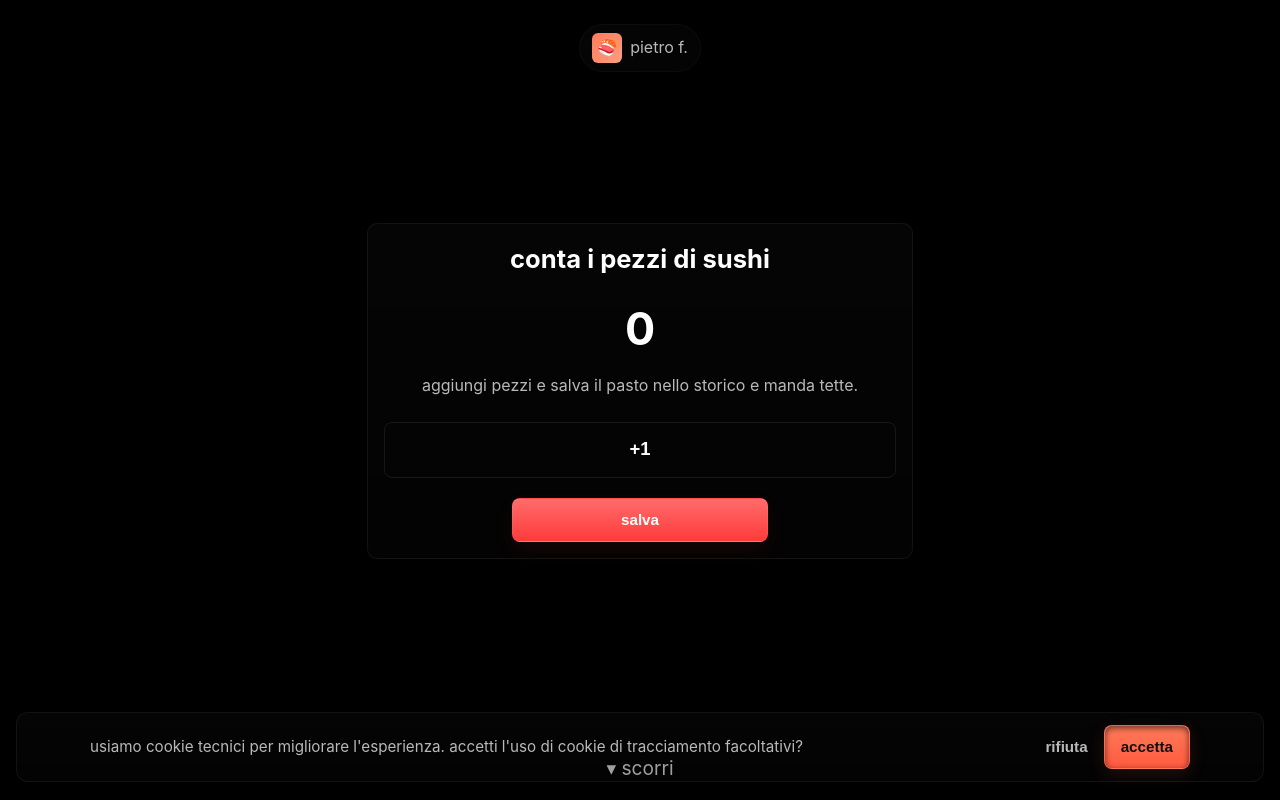
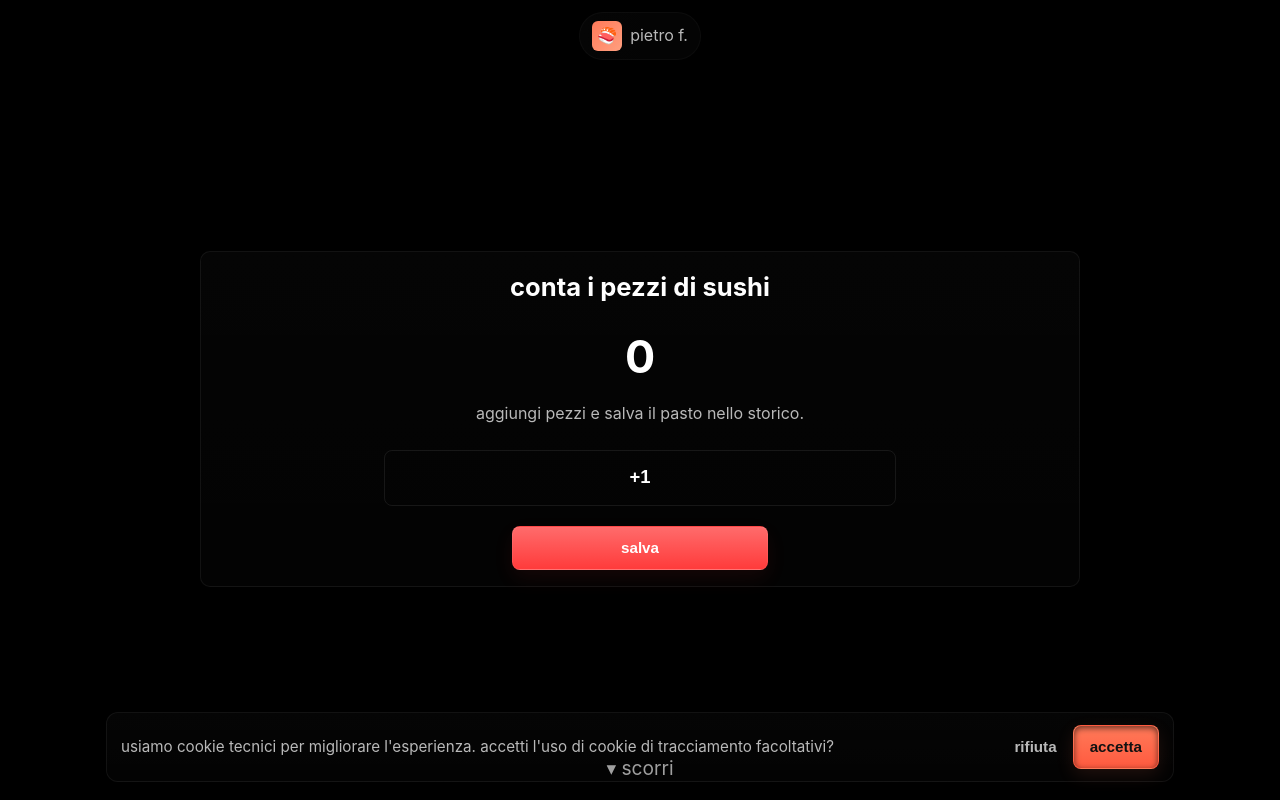
Before and after one commit to pietropietropietropietro/sushicounter, a plain HTML site: page index.html in a window 1280 px wide. Drawn offline with Linux system fonts and the light colour scheme.

Commit message:
Ottimizzazione layout per iOS e centratura elementi

```diff
--- a/index.css
+++ b/index.css
@@ -52,11 +52,15 @@ body{
 /* App container */
 .app{
 	max-width:var(--max-width);
+	width: 100%;
 	margin:0 auto;
 	text-align:center;
 	flex:1;
 	display:flex;
 	flex-direction:column;
+	min-height: 100vh;
+	padding-top: calc(env(safe-area-inset-top) + 60px); /* spazio per header */
+	padding-bottom: env(safe-area-inset-bottom);
 }
 
 /* Headings */
@@ -348,9 +352,15 @@ input:focus, textarea:focus, select:focus{outline:3px solid rgba(255,255,255,0.0
 /* Responsive */
 @media (max-width:720px){
 	body{padding:16px}
-	.history{max-height:360px}
+	.history{
+		max-height: calc(100vh - 180px - env(safe-area-inset-top) - env(safe-area-inset-bottom));
+		padding-bottom: calc(env(safe-area-inset-bottom) + 16px);
+	}
 	.history-thumb{flex-basis:48px;height:48px}
 	.btn{padding:8px 12px;font-size:0.92rem}
+	.card{
+		margin-bottom: calc(env(safe-area-inset-bottom) + 16px);
+	}
 }
 
 /* extra small screens: stack buttons and make them stretch */
@@ -441,12 +451,15 @@ input:focus, textarea:focus, select:focus{outline:3px solid rgba(255,255,255,0.0
 	align-items:center;
 	justify-content:center;
 	gap:12px;
-	padding:24px 18px;
+	padding: calc(env(safe-area-inset-top) + 12px) 18px 12px;
 	position:fixed;
 	top:0;
 	left:0;
 	right:0;
 	z-index:10;
+	background: linear-gradient(to bottom, rgba(0,0,0,0.8) 0%, rgba(0,0,0,0) 100%);
+	backdrop-filter: blur(8px);
+	-webkit-backdrop-filter: blur(8px);
 }
 .logo-pill{display:inline-flex;align-items:center;gap:8px;padding:8px 12px;border-radius:999px;background:linear-gradient(90deg, rgba(255,255,255,0.02), rgba(255,255,255,0.015));border:1px solid rgba(255,255,255,0.03)}
 .logo-mark{width:30px;height:30px;border-radius:6px;background:linear-gradient(135deg,var(--accent),#ff9f7f);display:flex;align-items:center;justify-content:center;color:#111;font-weight:700}
@@ -461,7 +474,7 @@ input:focus, textarea:focus, select:focus{outline:3px solid rgba(255,255,255,0.0
 	position:fixed;
 	left:16px;
 	right:16px;
-	bottom:18px;
+	bottom: calc(env(safe-area-inset-bottom) + 18px);
 	background:linear-gradient(180deg, rgba(255,255,255,0.02), rgba(255,255,255,0.01));
 	border:1px solid rgba(255,255,255,0.06);
 	padding:12px 14px;
@@ -471,6 +484,8 @@ input:focus, textarea:focus, select:focus{outline:3px solid rgba(255,255,255,0.0
 	display:flex;
 	align-items:center;
 	justify-content:center;
+	margin: 0 auto;
+	max-width: calc(var(--max-width) - 32px);
 }
 .cookie-inner{display:flex;gap:12px;align-items:center;justify-content:space-between;max-width:1100px;width:100%}
 .cookie-text{color:var(--text-muted);font-size:0.95rem}
@@ -498,6 +513,8 @@ body {
 	align-items: center;
 	justify-content: center;
 	padding: 24px 18px;
+	padding-top: calc(env(safe-area-inset-top) + 80px); /* spazio per header */
+	padding-bottom: calc(env(safe-area-inset-bottom) + 24px);
 	scroll-snap-align: start;
 	scroll-snap-stop: always; /* ferma lo scroll alla pagina */
 	position: relative;
--- a/index.html
+++ b/index.html
@@ -37,7 +37,7 @@
       <main class="card" style="margin-bottom:18px;">
         <h1>conta i pezzi di sushi</h1>
         <div id="count" style="font-size:2.8rem;font-weight:700;margin:12px 0;">0</div>
-        <p class="muted">aggiungi pezzi e salva il pasto nello storico e manda tette.</p>
+        <p class="muted">aggiungi pezzi e salva il pasto nello storico.</p>
         <div class="btn-container" style="margin-top:12px;">
           <button id="incrementBtn" class="btn btn-secondary">+1</button>
           <button id="saveBtn" class="btn btn-primary">salva</button>
```
